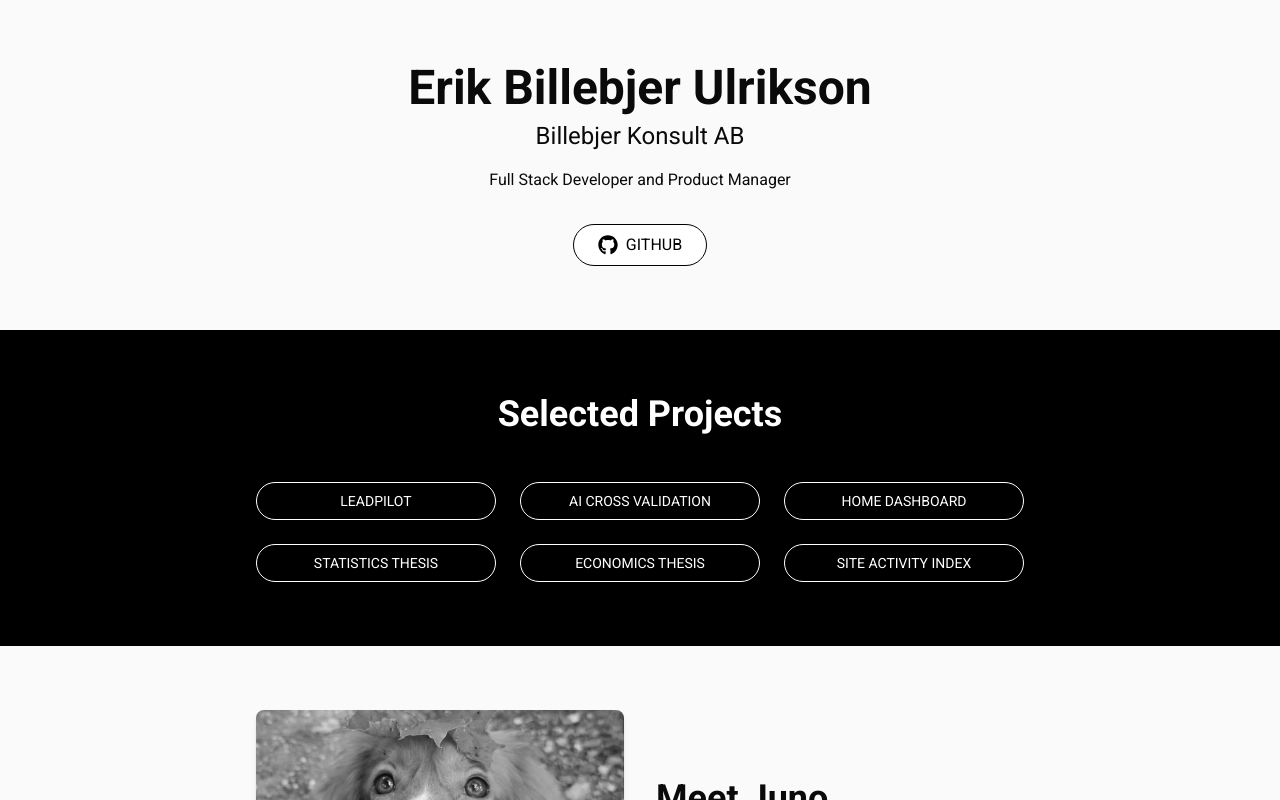
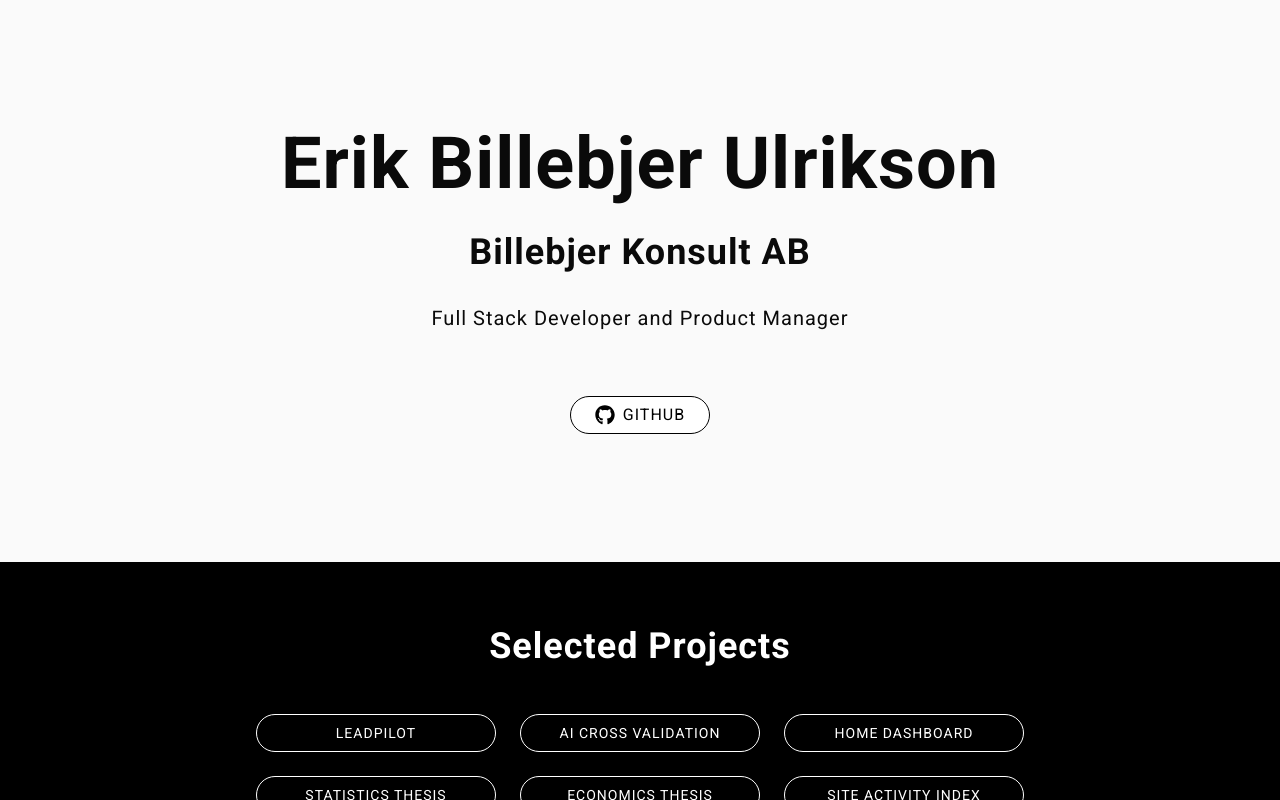
Before and after one commit to ulrikson/billebjer-se, a Next.js app: page / in a window 1280 px wide. Shown: the top 800 px of the page. Built offline with nearby package versions, Linux system fonts and the light colour scheme.

Commit message:
styling updates

```diff
--- a/app/globals.css
+++ b/app/globals.css
@@ -22,4 +22,7 @@
 body {
   background: var(--background);
   color: var(--foreground);
+  line-height: 1.2em;
+  letter-spacing: 1px;
+  word-spacing: 0em;
 }
--- a/components/Hero.tsx
+++ b/components/Hero.tsx
@@ -3,15 +3,15 @@ import { FaGithub } from "react-icons/fa";
 
 const Hero = () => {
   return (
-    <section className="text-center py-16">
-      <h1 className="text-5xl font-bold">Erik Billebjer Ulrikson</h1>
-      <h2 className="text-2xl mt-2">Billebjer Konsult AB</h2>
-      <p className="mt-4">Full Stack Developer and Product Manager</p>
+    <section className="text-center py-32">
+      <h1 className="text-7xl font-bold">Erik Billebjer Ulrikson</h1>
+      <h2 className="text-4xl mt-8 font-bold">Billebjer Konsult AB</h2>
+      <p className="text-xl mt-8">Full Stack Developer and Product Manager</p>
       <a
         href="https://github.com/ebillebjer"
         target="_blank"
         rel="noopener noreferrer"
-        className="mt-8 inline-flex items-center bg-white text-black border border-black rounded-full px-6 py-2 hover:bg-gray-100 transition-colors"
+        className="mt-16 inline-flex items-center bg-white text-black border border-black rounded-full px-6 py-2 hover:bg-gray-100 transition-colors"
       >
         <FaGithub className="h-5 w-5 mr-2" />
         GITHUB
```
